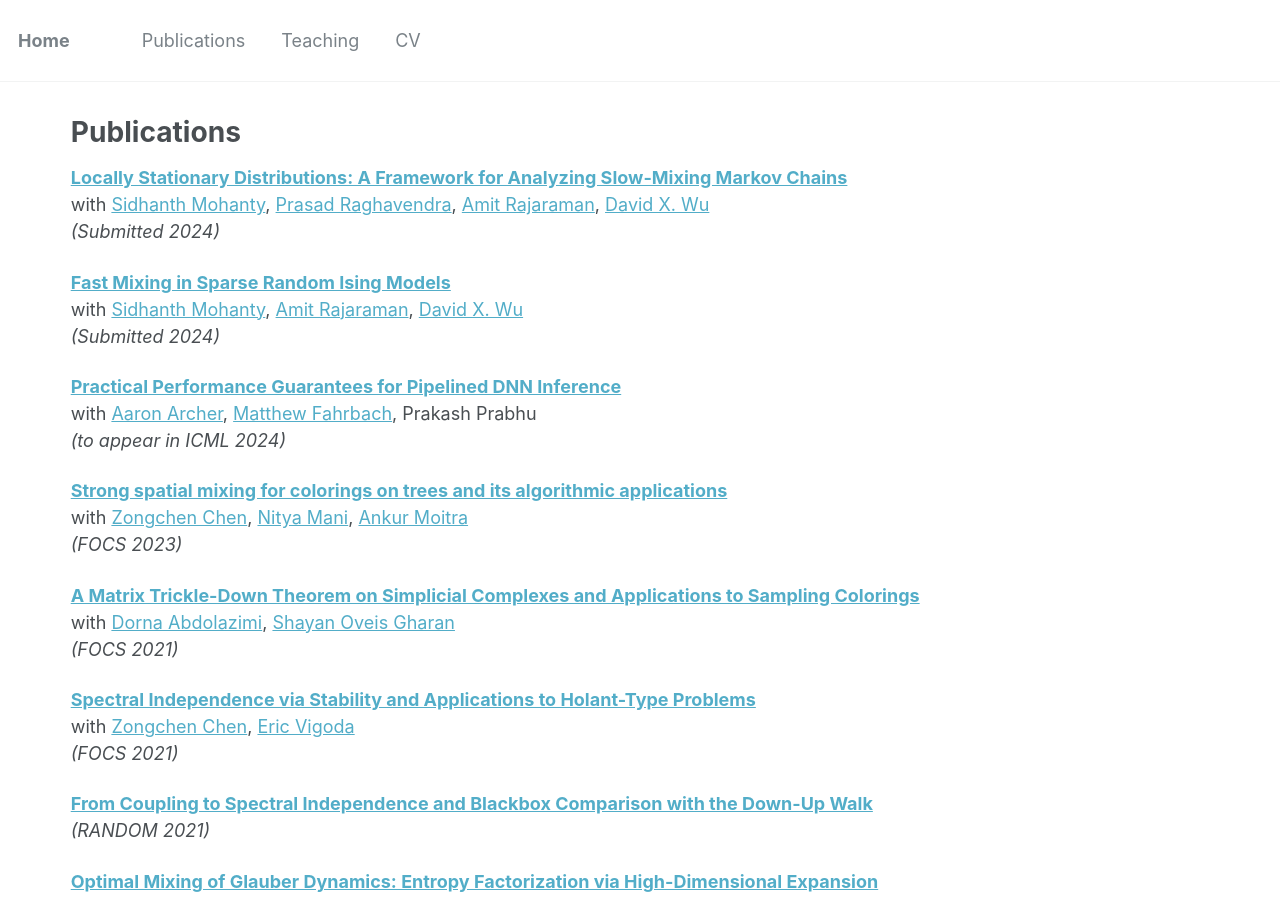
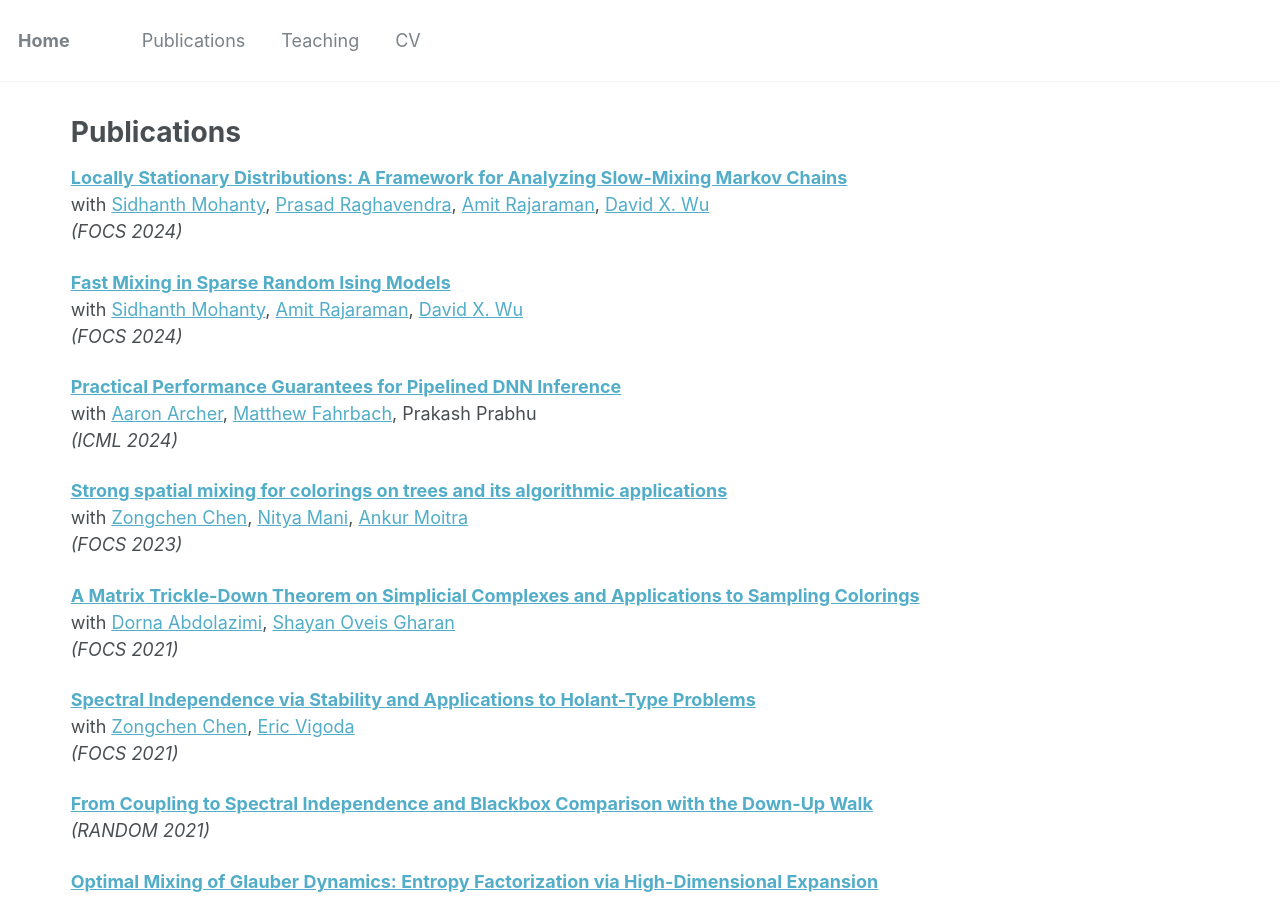
Before and after one commit to kuikuiliu/kuikuiliu.github.io, a Jekyll site: the page built from _pages/publications.md, in a window 1280 px wide and 900 px high. Built offline with Jekyll 4.4.1, drawn with Linux system fonts in a browser that asks for light colours.

Commit message:
focs 2024 update

```diff
--- a/_pages/publications.md
+++ b/_pages/publications.md
@@ -7,15 +7,15 @@ author_profile: false
 
 **[Locally Stationary Distributions: A Framework for Analyzing Slow-Mixing Markov Chains](https://arxiv.org/abs/2405.20849)** <br />
 with [Sidhanth Mohanty](https://sidhanthm.com/), [Prasad Raghavendra](https://people.eecs.berkeley.edu/~prasad/), [Amit Rajaraman](https://amitrajaraman.github.io/about/), [David X. Wu](https://davidxwu.github.io/) <br />
-*(Submitted 2024)*
+*(FOCS 2024)*
 
 **[Fast Mixing in Sparse Random Ising Models](https://arxiv.org/abs/2405.06616)** <br />
 with [Sidhanth Mohanty](https://sidhanthm.com/), [Amit Rajaraman](https://amitrajaraman.github.io/about/), [David X. Wu](https://davidxwu.github.io/) <br />
-*(Submitted 2024)*
+*(FOCS 2024)*
 
 **[Practical Performance Guarantees for Pipelined DNN Inference](https://arxiv.org/abs/2311.03703)** <br />
 with [Aaron Archer](https://research.google/people/aaron-archer/), [Matthew Fahrbach](https://www.matthewfahrbach.com/), Prakash Prabhu <br />
-*(to appear in ICML 2024)*
+*(ICML 2024)*
 
 **[Strong spatial mixing for colorings on trees and its algorithmic applications](https://arxiv.org/abs/2304.01954)** <br />
 with [Zongchen Chen](https://sites.google.com/view/zongchenchen/home), [Nitya Mani](https://www.mit.edu/~nmani/), [Ankur Moitra](https://people.csail.mit.edu/moitra/) <br />
```
